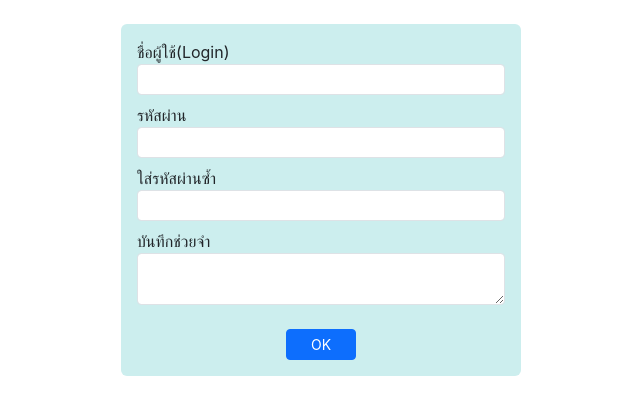
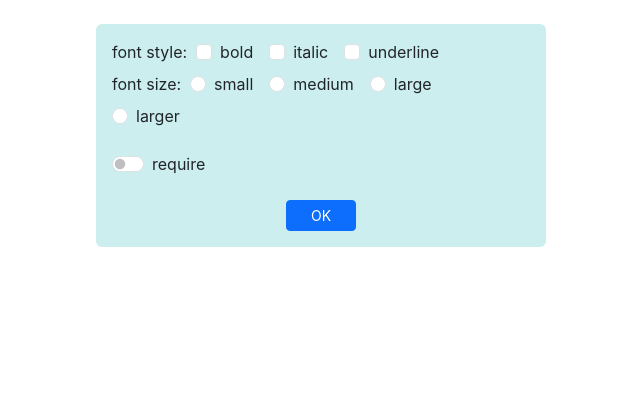
Before and after one commit to Aamonrat/app1, a React (Create React App) app: page / in a window 1280 px wide. Shown: the top 414 px of the page, without its empty margins (319-959 px from the left). Built offline with nearby package versions, Linux system fonts and the light colour scheme; the HTML template or start-up script is replaced by a standard one.

Commit message:
Add form-check and update App
Add form-check and update App

```diff
--- a/src/App.js
+++ b/src/App.js
@@ -1,9 +1,10 @@
 import React from 'react';
-import FormText from './form-text';
+import FormText from './form-check';
+import FormCheck from './form-check';
 
 export default function App() {
 
     return(
-       <FormText/>
+       <FormCheck/>
     )
 }
--- /dev/null
+++ b/src/form-check.js
@@ -0,0 +1,81 @@
+import React, { useRef } from 'react'
+
+export default function FormCheck() {
+    const switchReq = React.useRef()
+    const styles = ['bold','italic','underline']
+    const sizes = ['small','medium','large','larger']
+    let checkedStyles = []
+    let checkSize = ''
+
+    const onChangeCheck = (event) => {
+        let checked = event.target.checked
+        let value  = event.target.value
+        let idx = checkedStyles.indexOf(value)
+        if(checked && idx === -1){
+            checkedStyles.push(value)
+        } else{
+            checkedStyles.splice(idx,1)
+        }
+    }
+
+    const onChangeRadio = (event) => {
+        checkSize = event.target.value
+    }
+    const onClickButton = () => {
+        if(switchReq.current.checked){
+            if(checkedStyles.length === 0){
+                alert('Please select style')
+                return
+            } else if (checkSize === ''){
+                alert('Please select size')
+                return
+            }
+        }
+        let msg = 'selected style(s): ' + checkedStyles.join(',')
+        msg += '\nselected size:' + checkSize
+        alert(msg)
+    }
+  return (
+    <div className="mt-4 mx-auto p-3 rounded"
+        style={{width:'450px',background:'#cee'}}>
+            <form>
+                <span>font style:</span>&nbsp;&nbsp;
+                {
+                    styles.map((st,i) => {
+                        return(
+                            <div className="form-check form-check-inline mb-2">
+                                <input type="checkbox" id = {'check'+i} value={st}
+                                    className = "form-check-input" onChange = {onChangeCheck}/>
+                                <label htmlFor={'check'+i} className="form-check-label">{st}</label>
+                            </div>
+                        )
+                    })
+                }
+                <br/>
+                <span>font size:</span>&nbsp;&nbsp;
+                {
+                    sizes.map((sz,i) => {
+                        return(
+                            <div className="form-check form-check-inline mb-2">
+                                <input type="radio" id={'radio' + i} name="fontSize" value={sz}
+                                    className="form-check-input" onChange={onChangeRadio}/>
+                                <label htmlFor={'radio' + i} className="from-check-label">{sz}</label>
+                            </div>
+                        )
+                    })
+                }
+                <div className="form-check form-switch mt-3">
+                    <input type="checkbox" id ="sw" value="require"
+                        className="form-check-input" ref={switchReq}/>
+                    <label htmlFor="sw" className="form-check-label">require</label>
+                </div>
+
+                <div className="text-center mt-4">
+                    <button type="button" className="btn btn-sm px-4 btn-primary"
+                        onClick={onClickButton}>OK
+                    </button>
+                </div>
+            </form>
+    </div>
+  )
+}
```
Also changed, not shown: src/form-text.js (line endings or trailing spaces).
